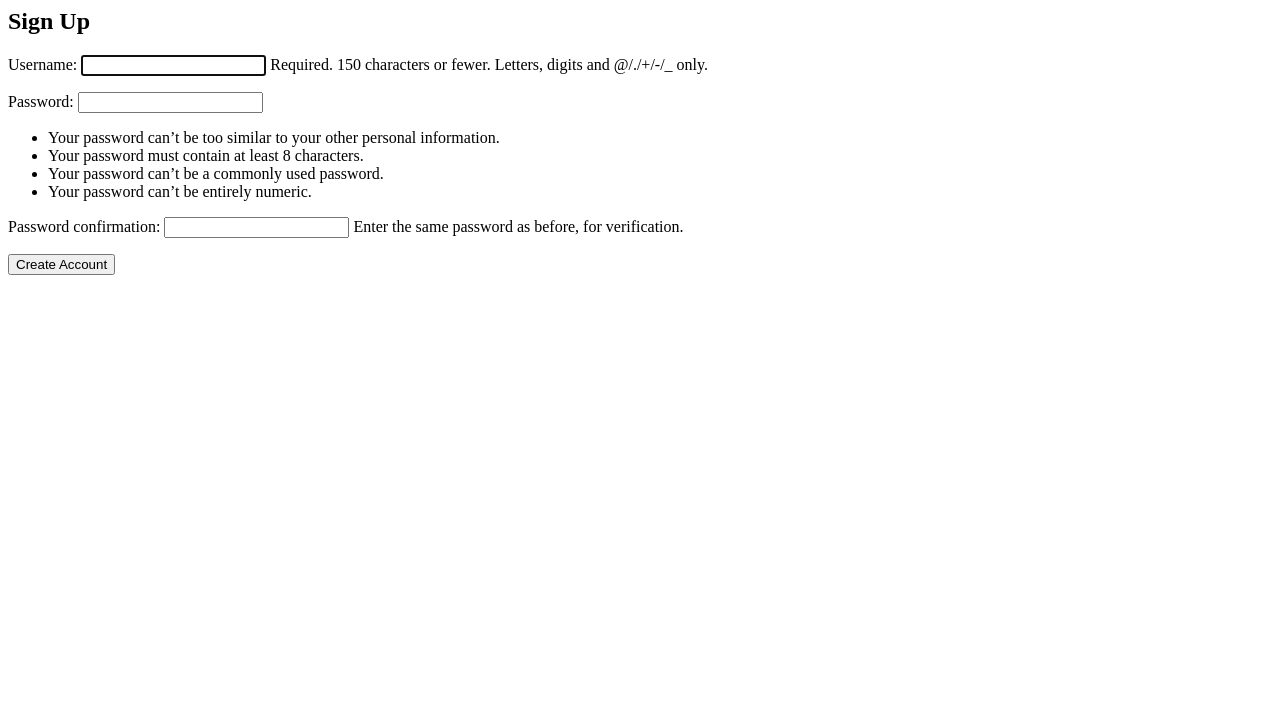
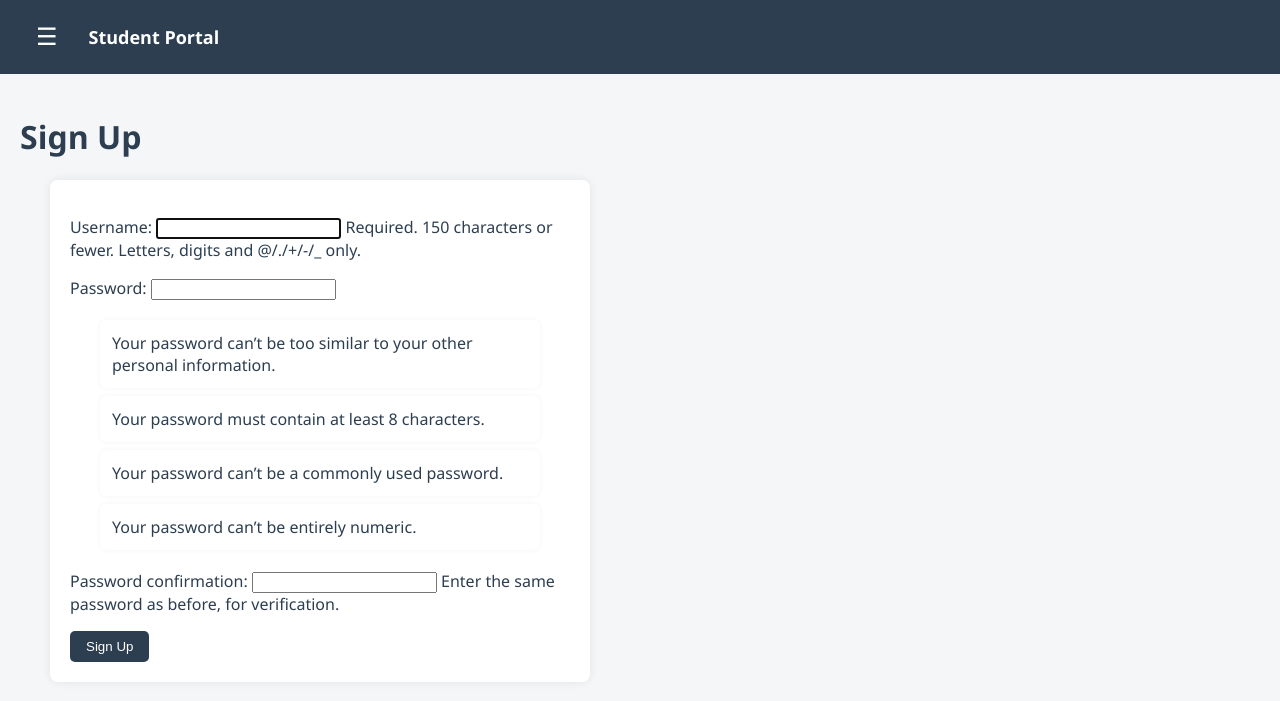
Before and after one commit to himathejaposa/student-portal, a Django app: page /accounts/signup/ in a window 1280 px wide. Shown: the top 701 px of the page. Run offline with Django 5.2, Linux system fonts and the light colour scheme; parts of the project's set-up code (start-up, migrations or seed data) failed here and were passed over.

Commit message:
Fix login/signup templates to include manifest, add manifest description

```diff
--- a/accounts/templates/accounts/signup.html
+++ b/accounts/templates/accounts/signup.html
@@ -1,6 +1,12 @@
-<h2>Sign Up</h2>
-<form method="POST">
-    {% csrf_token %}
-    {{ form.as_p }}
-    <button type="submit">Create Account</button>
-</form>
+{% extends 'base.html' %}
+
+{% block title %}Sign Up{% endblock %}
+
+{% block content %}
+    <h1>Sign Up</h1>
+    <form method="POST">
+        {% csrf_token %}
+        {{ form.as_p }}
+        <button type="submit">Sign Up</button>
+    </form>
+{% endblock %}
```
Also changed, not shown: accounts/templates/accounts/login.html (+12 -6 lines), static/manifest.json.
